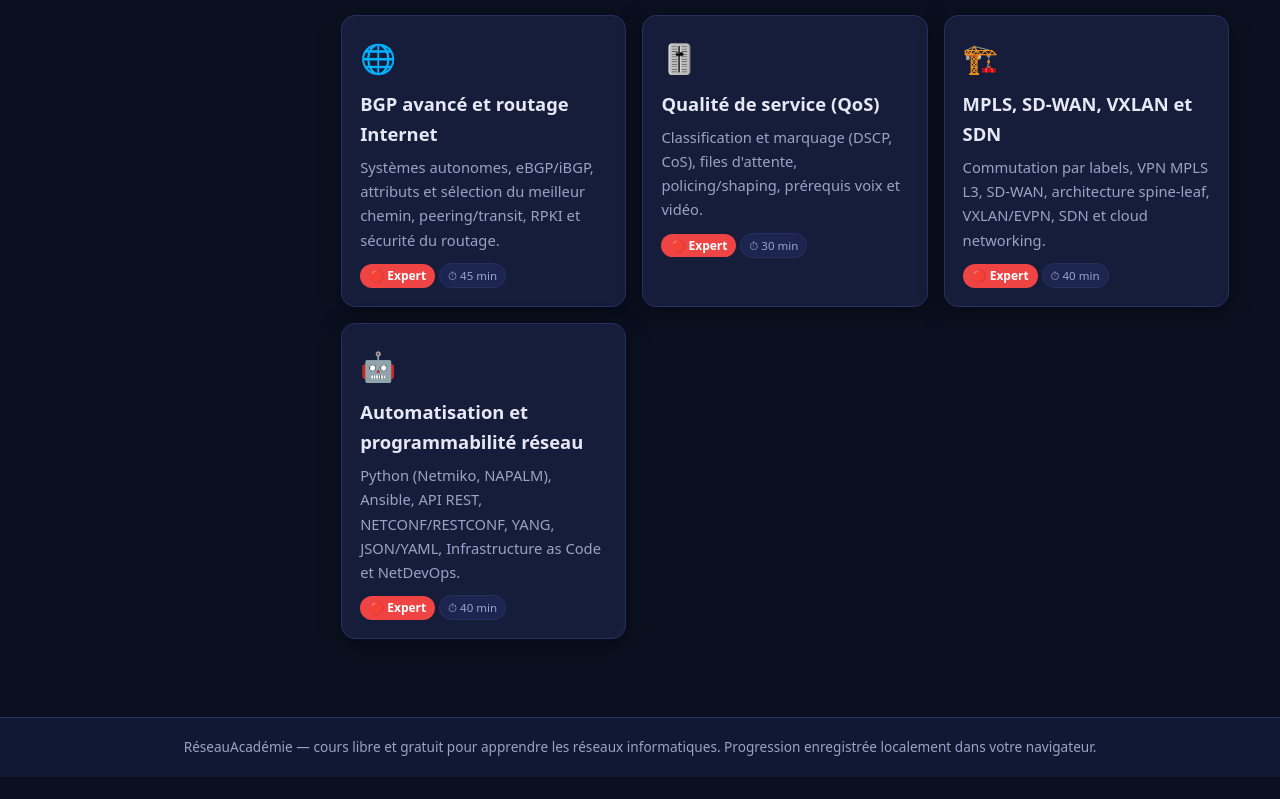
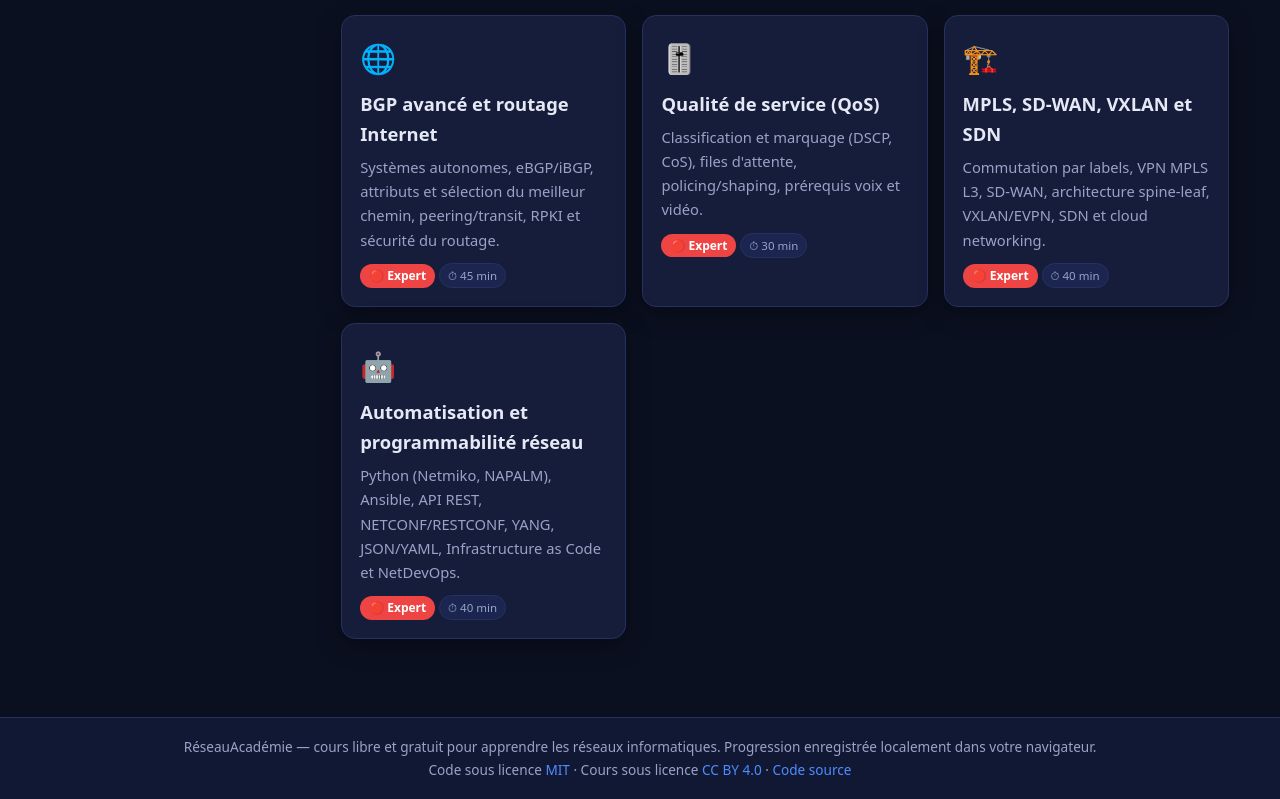
Before and after one commit to safe-green-Agent-anonymouse/reseau-academie, a plain HTML site: page index.html in a window 1280 px wide. Shown: the part 4428-5227 px from the top of the page. Before the commit the page ends 5205 px from the top, so only its background shows below. Drawn offline with Linux system fonts and the light colour scheme.

Commit message:
Ajouter les licences MIT (code) et CC BY 4.0 (cours)
Co-Authored-By: Devin AI <158243242+devin-ai-integration[bot]@users.noreply.github.com>

```diff
--- a/index.html
+++ b/index.html
@@ -38,7 +38,7 @@
   </aside>
   <main id="app" tabindex="-1"></main>
 </div>
-<footer class="footer">RéseauAcadémie — cours libre et gratuit pour apprendre les réseaux informatiques. Progression enregistrée localement dans votre navigateur.</footer>
+<footer class="footer">RéseauAcadémie — cours libre et gratuit pour apprendre les réseaux informatiques. Progression enregistrée localement dans votre navigateur.<br>Code sous licence <a href="https://github.com/safe-green-Agent-anonymouse/reseau-academie/blob/main/LICENSE">MIT</a> · Cours sous licence <a href="https://creativecommons.org/licenses/by/4.0/deed.fr" rel="license">CC BY 4.0</a> · <a href="https://github.com/safe-green-Agent-anonymouse/reseau-academie">Code source</a></footer>
 <script src="js/lessons.js"></script>
 <script src="js/lessons2.js"></script>
 <script src="js/lessons3.js"></script>
```
Also changed, not shown: 3 other files.
